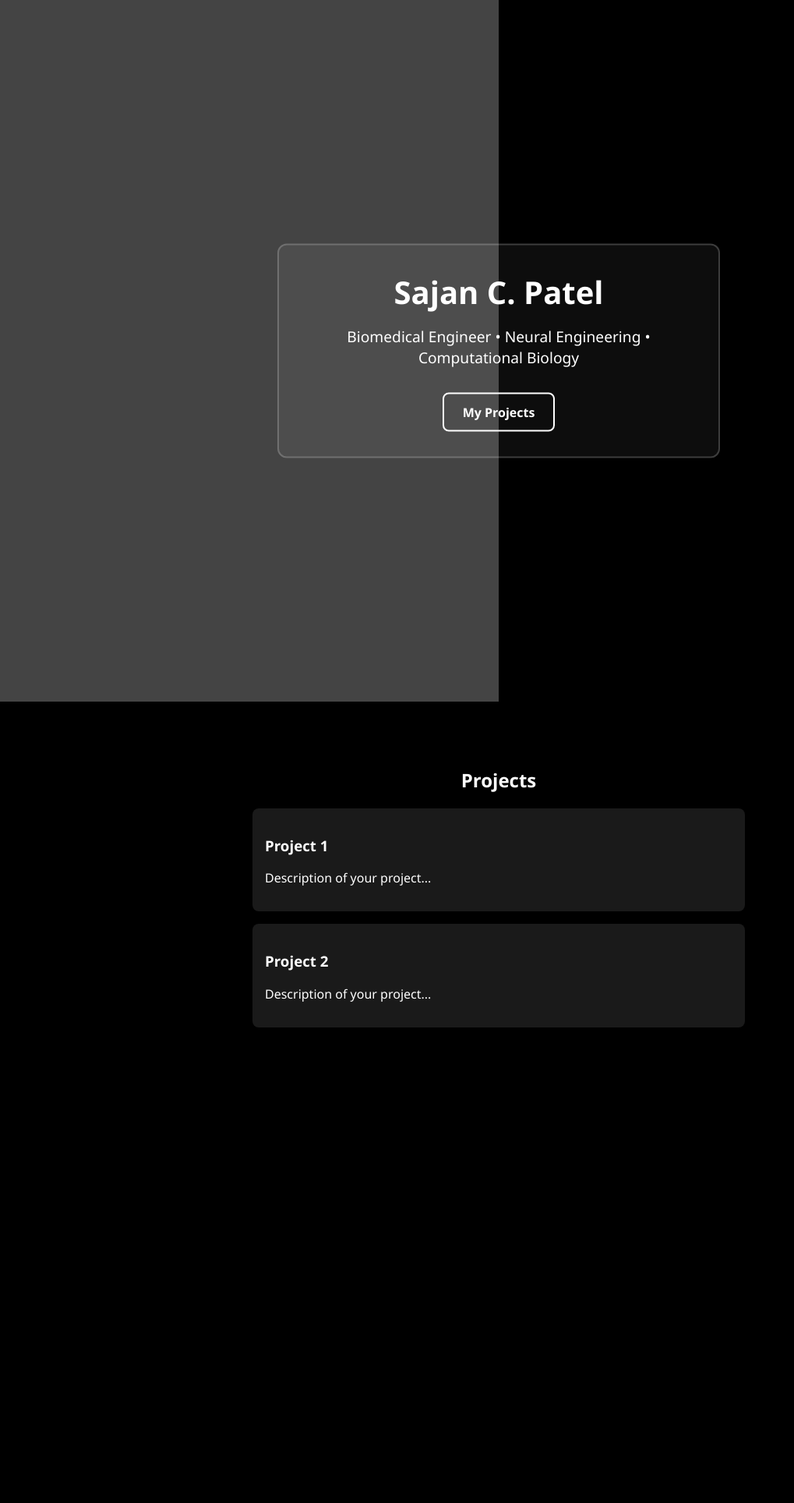
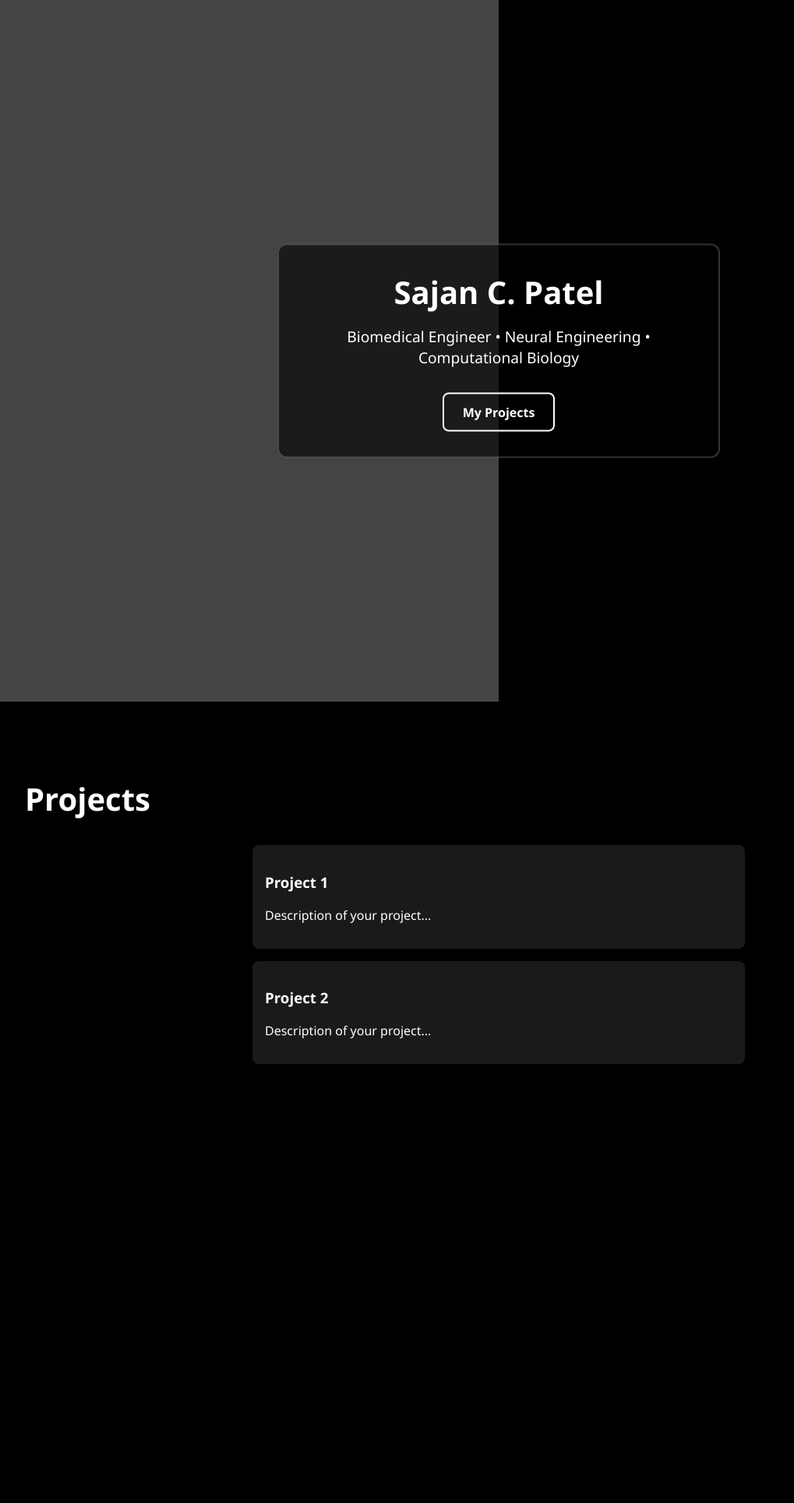
Before and after one commit to sajjy/sajan_patel_duke_bme, a Jekyll site: the page built from index.md, in a window 1280 px wide. Shown: the whole page at 78% size, without its empty margins (0-1019 px from the left). Built offline with Jekyll 4.4.1, drawn with Linux system fonts in a browser that asks for light colours.

Commit message:
Increase text size of projects header. Make hero card semi-transparent, not fully transparent

```diff
--- a/assets/style.css
+++ b/assets/style.css
@@ -37,8 +37,8 @@ body, html {
   position: absolute;
   top: 50%;
   left: 50%;
-  transform: translate(-150%, -50%); /* offscreen left, vertically centered */
-  background: rgba(255,255,255,0.05);
+  transform: translate(-150%, -50%);
+  background: rgba(0, 0, 0, 0.6); /* darker semi-transparent background */
   border: 2px solid rgba(255,255,255,0.2);
   border-radius: 12px;
   padding: 2rem;
@@ -82,8 +82,14 @@ body, html {
 #projects {
   background: black;
   padding: 4rem 2rem;
-  text-align: center;
   min-height: 100vh;
+}
+
+#projects h2 {
+  font-size: 2.5rem; /* larger heading */
+  margin-bottom: 2rem;
+  color: white;
+  text-align: left;
 }
 
 .project-card {
```
